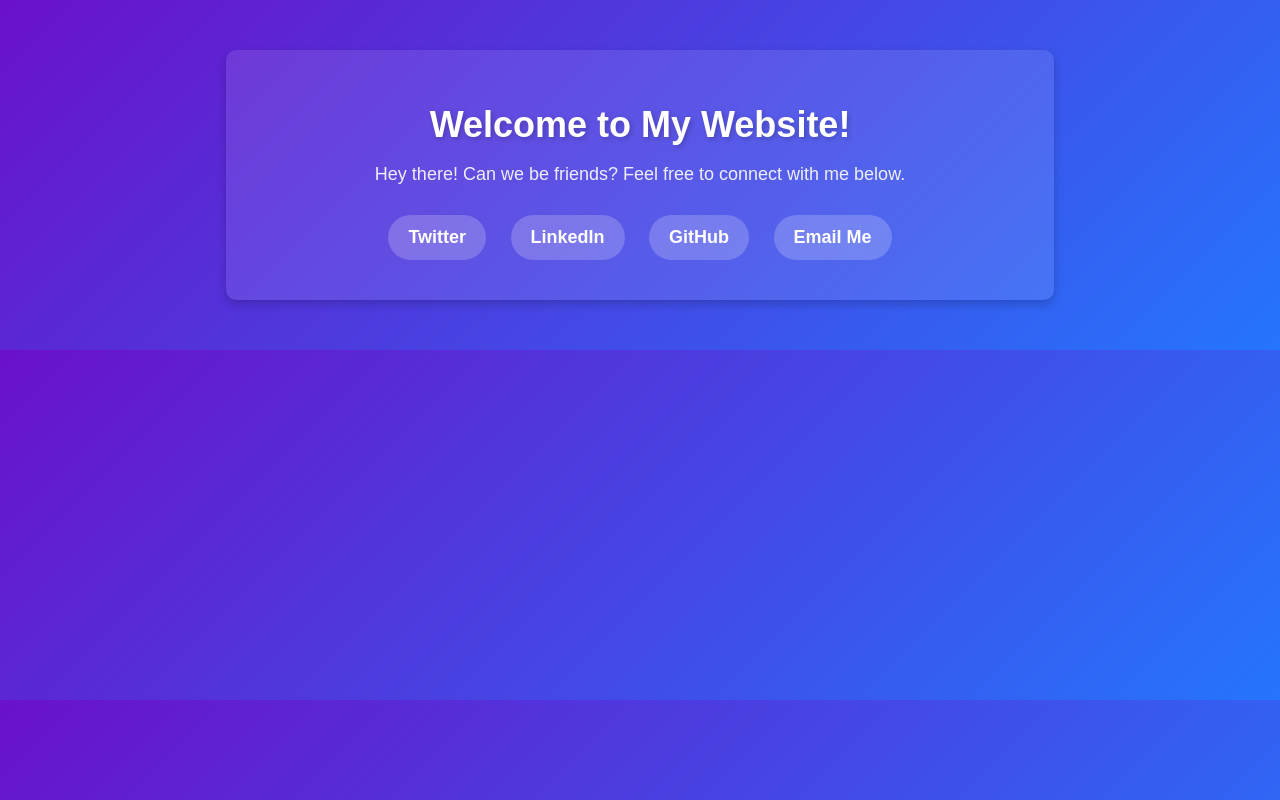
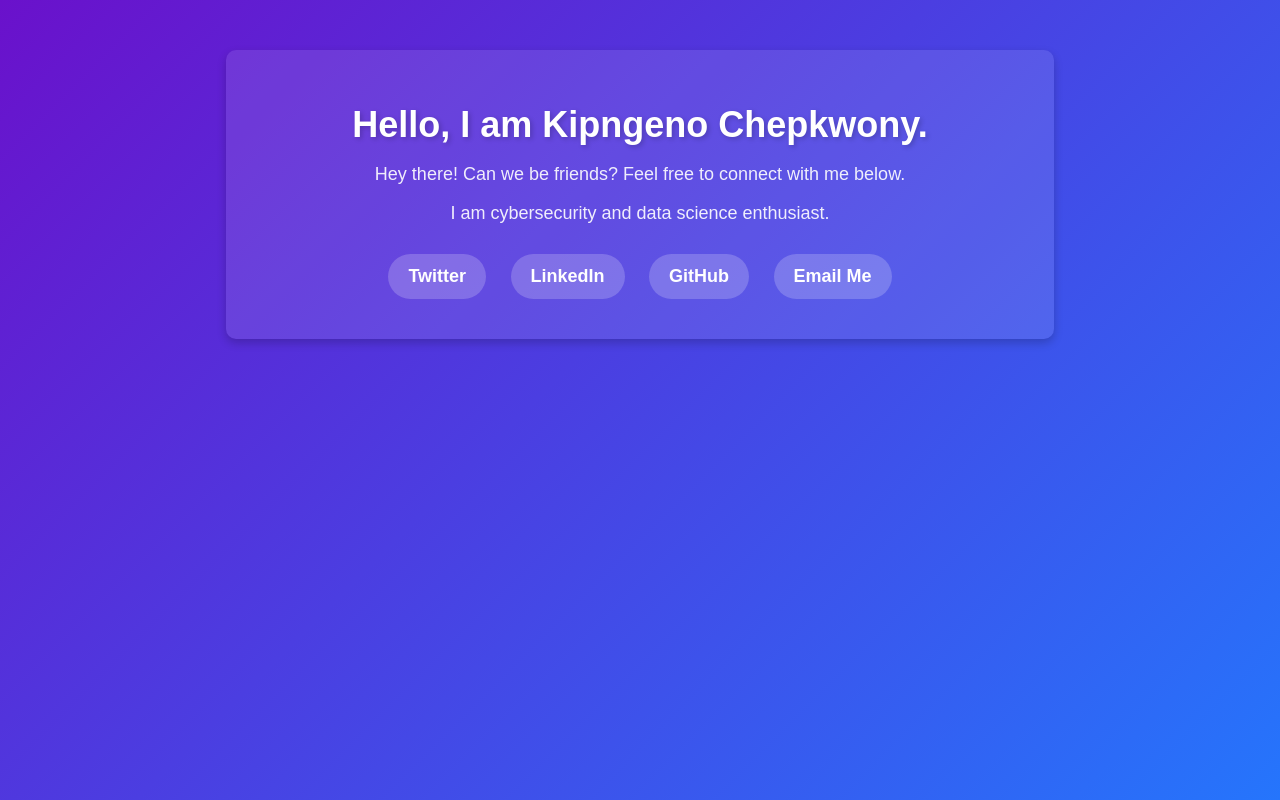
Before and after one commit to Kipngenocodes/Flask, a Flask app: template templates/index.html in a window 1280 px wide. Run offline with Flask 3, Linux system fonts and the light colour scheme; the template is opened without the code that fills it, so the values that code supplies are empty.

Commit message:
working with the requirement text

```diff
--- a/main.py
+++ b/main.py
@@ -1,10 +1,12 @@
-from flask import Flask, render_template
+from flask import Flask
+import os
 
 app = Flask(__name__)
 
 @app.route('/')
 def index():
-    return render_template("index.html")  # Render the HTML page
+    return "Hello, Render is working!"
 
 if __name__ == "__main__":
-    app.run(debug=True)
+    port = int(os.environ.get("PORT", 5000))
+    app.run(host="0.0.0.0", port=port)
--- a/templates/index.html
+++ b/templates/index.html
@@ -6,16 +6,30 @@
     <title>Welcome to My Website</title>
     <style>
         /* General Styling */
-        body {
+        html, body {
             font-family: 'Arial', sans-serif;
             background: linear-gradient(135deg, #6a11cb, #2575fc);
             color: white;
             text-align: center;
             margin: 0;
             padding: 0;
+            height: 100vh;
+            overflow-y: auto; /* Allows vertical scrolling */
         }
 
-        /* Container Styling */
+        /* Scrollbar Styling */
+        body::-webkit-scrollbar {
+            width: 8px;
+        }
+        body::-webkit-scrollbar-track {
+            background: rgba(255, 255, 255, 0.2);
+        }
+        body::-webkit-scrollbar-thumb {
+            background: rgba(255, 255, 255, 0.5);
+            border-radius: 10px;
+        }
+
+        /* Main Content Container */
         .container {
             background: rgba(255, 255, 255, 0.1);
             width: 60%;
@@ -23,6 +37,8 @@
             padding: 30px;
             box-shadow: 0px 4px 10px rgba(0, 0, 0, 0.2);
             border-radius: 10px;
+            overflow-y: auto; /* Enables scrolling inside container if needed */
+            max-height: 80vh; /* Limits height to 80% of viewport */
         }
 
         h1 {
@@ -79,14 +95,18 @@
 <body>
 
     <div class="container">
-        <h1>Welcome to My Website!</h1>
+        <h1>Hello, I am Kipngeno Chepkwony. </h1>
         <p>Hey there! Can we be friends? Feel free to connect with me below.</p>
 
+        <p>
+            I am cybersecurity and data science enthusiast.
+        </p>
+
         <div class="social-links">
-            <a href="https://twitter.com/your_twitter" target="_blank">Twitter</a>
+            <a href="https://twitter.com/akcempire" target="_blank">Twitter</a>
             <a href="https://www.linkedin.com/in/your_linkedin" target="_blank">LinkedIn</a>
             <a href="https://github.com/kipngenocodes" target="_blank">GitHub</a>
-            <a href="mailto:kipngenoalex.c@gmail.com">Email Me</a>
+            <a href="mailto:kipngenocodes@gmail.com">Email Me</a>
         </div>
     </div>
 
```
Also changed, not shown: requirements.txt (added, +11 -0 lines).
